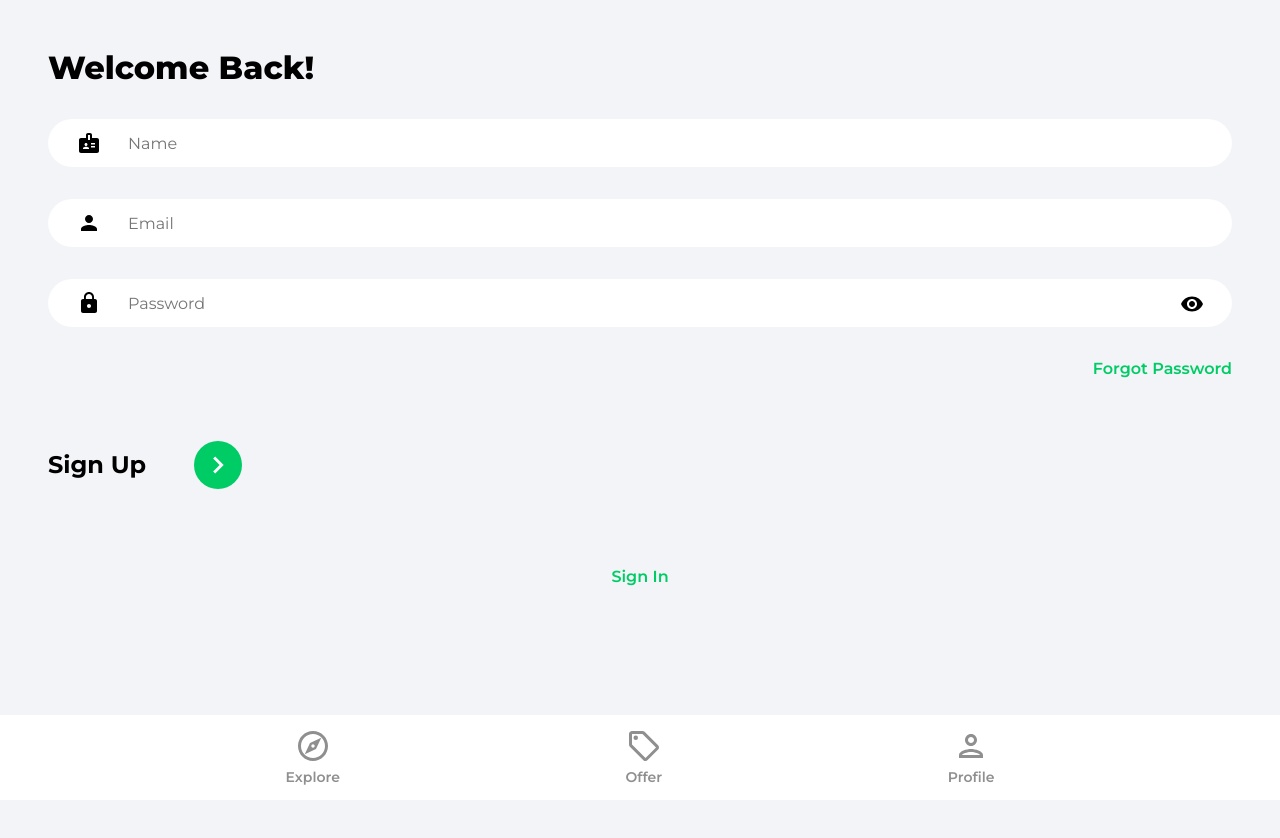
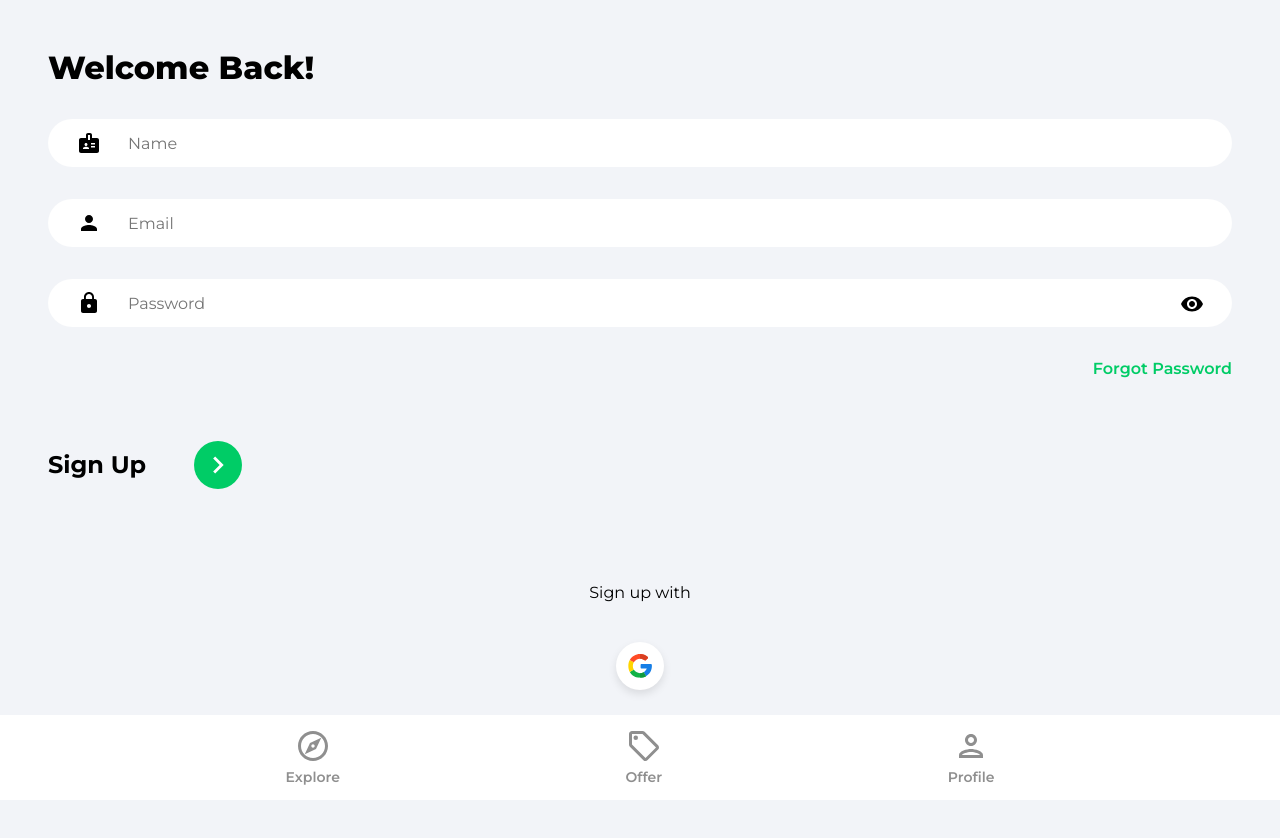
Before and after one commit to shimy0723/react-online-market-porject, a React (Create React App) app: page /sign-up in a window 1280 px wide. Shown: the top 838 px of the page. Before the commit the page ends 800 px from the top, so only its background shows below. Built offline with nearby package versions, Linux system fonts and the light colour scheme.

Commit message:
google auth added; users can be signed-in/signed-up using google account

```diff
--- /dev/null
+++ b/src/components/OAuth.jsx
@@ -0,0 +1,47 @@
+import {useLocation, useNavigate} from 'react-router-dom'
+import {getAuth, signInWithPopup, GoogleAuthProvider} from 'firebase/auth'
+import {doc, setDoc, getDoc, serverTimestamp} from 'firebase/firestore'
+import {db} from '../firebase.config'
+import {toast} from 'react-toastify'
+import googleIcon from '../assets/svg/googleIcon.svg'
+
+function OAuth() {
+  const navigate = useNavigate()
+  const location = useLocation()
+
+  const onGoogleClick = async ()=> {
+    try {
+      const auth = getAuth()
+      const provider = new GoogleAuthProvider()
+      const result = await signInWithPopup(auth, provider)
+      const user = result.user
+
+      // Checking for user
+      const docRef = doc(db, 'users', user.uid)
+      const docSnap = await getDoc(docRef)
+
+      // If user doesn't exist create
+      if(!docSnap.exists())  {
+        await setDoc(doc(db, 'users', user.uid), {
+          name: user.displayName,
+          email: user.email,
+          timestamp: serverTimestamp()
+        })
+      }
+      navigate('/')
+    } catch (error) {
+      toast.error('Could not authorisze with Google')
+    }
+  }
+
+  return (
+    <div className="socialLogin">
+      <p>Sign {location.pathname === '/sign-up' ? 'up' : 'in'} with</p>
+      <button className="socialIconDiv" onClick={onGoogleClick}>
+        <img className='socialIconImg' src={googleIcon} alt="google icon" />
+      </button>
+    </div>
+  )
+}
+
+export default OAuth
--- a/src/pages/SignIn.jsx
+++ b/src/pages/SignIn.jsx
@@ -2,6 +2,7 @@
 import{toast} from 'react-toastify'
 import {Link, useNavigate} from 'react-router-dom'
 import {getAuth, signInWithEmailAndPassword} from 'firebase/auth'
+import OAuth from '../components/OAuth'
 import {ReactComponent as ArrowRightIcon} from '../assets/svg/keyboardArrowRightIcon.svg'
 import visibilityIcon from '../assets/svg/visibilityIcon.svg'
 
@@ -88,7 +89,7 @@
             </div>
           </form>
 
-          {/* Google Auth */}
+          <OAuth />
           <Link to='/sign-up' className='registerLink'>
             Sign Up
           </Link>
--- a/src/pages/SignUp.jsx
+++ b/src/pages/SignUp.jsx
@@ -2,6 +2,7 @@
 import {Link, useNavigate} from 'react-router-dom'
 import {toast} from 'react-toastify'
 import {getAuth, createUserWithEmailAndPassword, updateProfile} from 'firebase/auth'
+import OAuth from '../components/OAuth'
 import {setDoc, doc, serverTimestamp} from 'firebase/firestore'
 import {db} from '../firebase.config'
 import {ReactComponent as ArrowRightIcon} from '../assets/svg/keyboardArrowRightIcon.svg'
@@ -113,7 +114,7 @@
             </div>
           </form>
 
-          {/* Google Auth */}
+          <OAuth />
           <Link to='/sign-in' className='registerLink'>
             Sign In
           </Link>
```
